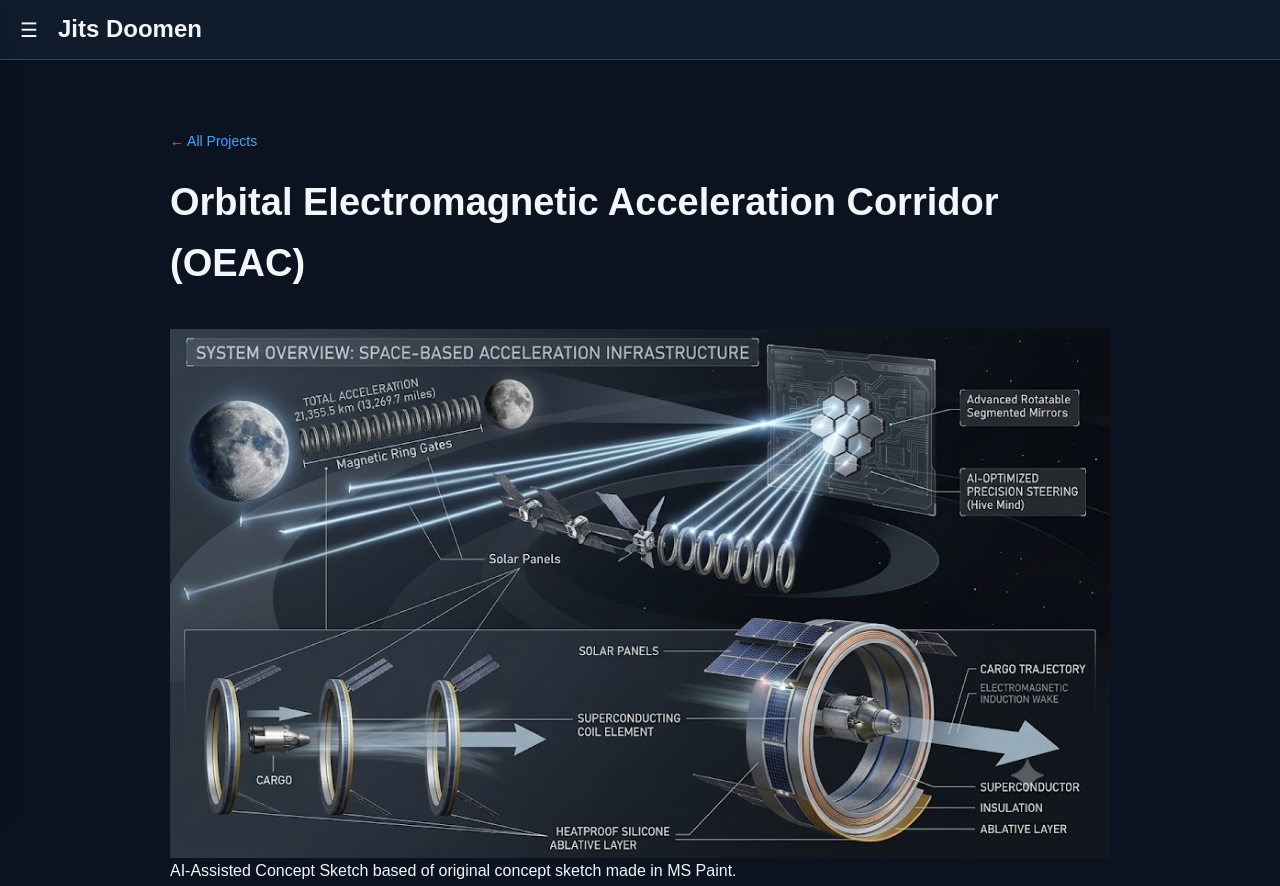
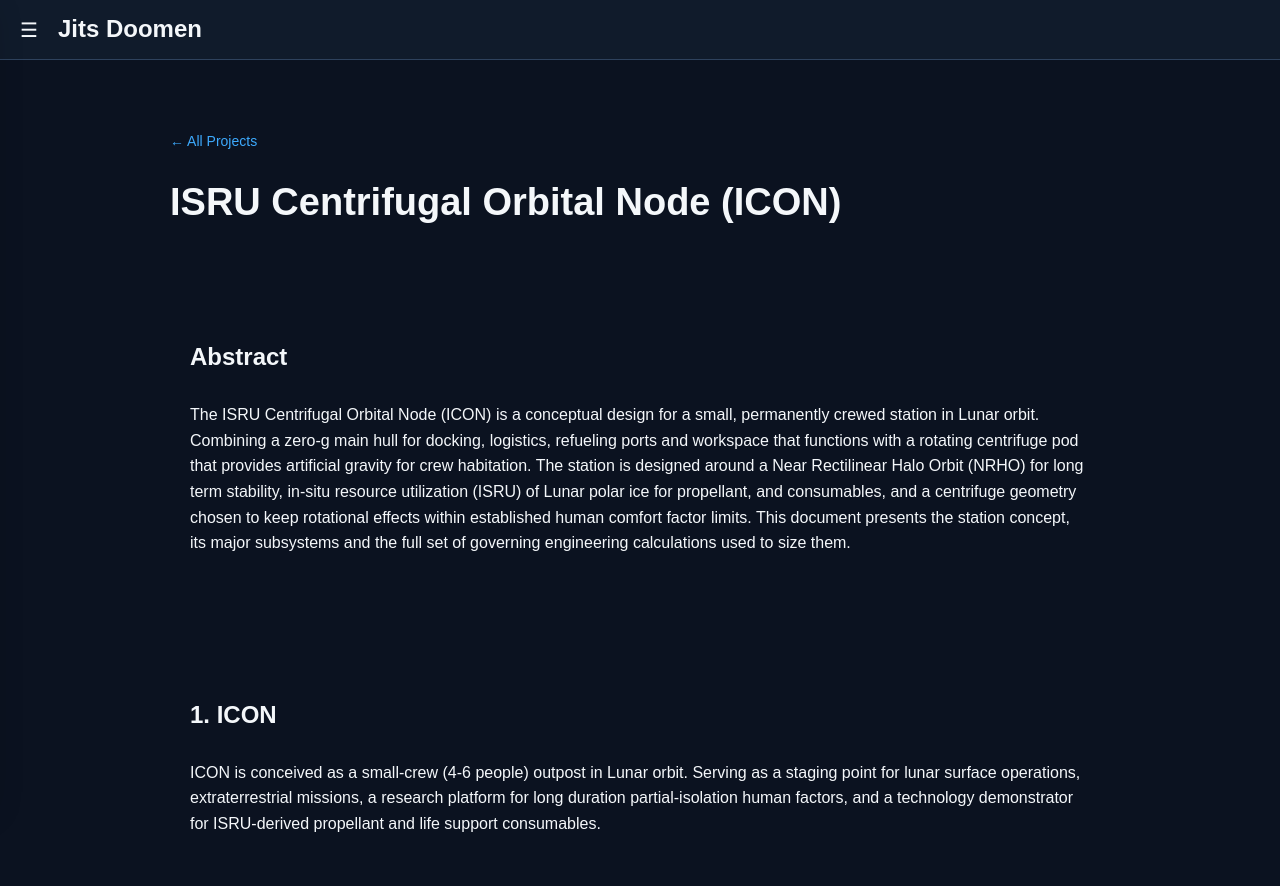
Before and after one commit to Jits-Doomen/jitsdoomen, a website: page all-projects/ICON/index.html in a window 1280 px wide. Shown: the top 886 px of the page. Drawn offline with Linux system fonts and the light colour scheme; files whose address does not match are found by name.

Commit message:
Add files via upload

```diff
--- a/all-projects/ICON/index.html
+++ b/all-projects/ICON/index.html
@@ -30,14 +30,7 @@
 
   <a href="../" style="color:#3da9fc;text-decoration:none;font-size:14px;">← All Projects</a>
 
-  <h1 style="margin-top:20px;">Orbital Electromagnetic Acceleration Corridor (OEAC)</h1>
-
-  <figure>
-    <img src="../../images/research2.jpg"
-         alt="AI-Assisted Concept Sketch based of original concept sketch made in MS Paint."
-         style="width:100%;">
-    <figcaption>AI-Assisted Concept Sketch based of original concept sketch made in MS Paint.</figcaption>
-  </figure>
+  <h1 style="margin-top:20px;">ISRU Centrifugal Orbital Node (ICON)</h1>
 
   <div class="content">
     <h2>Abstract</h2>
```
Also changed, not shown: all-projects/OEAC/index.html (+7 -0 lines).
